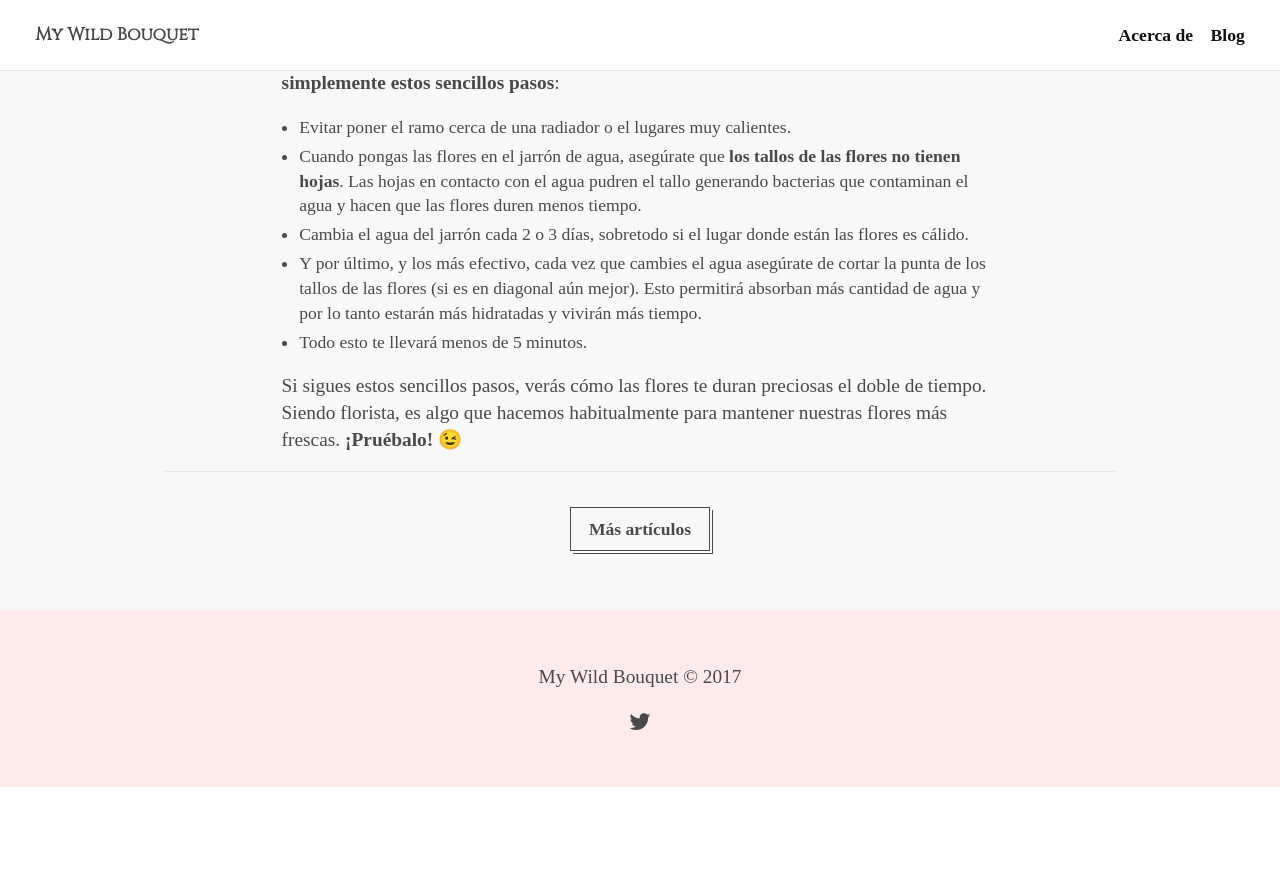
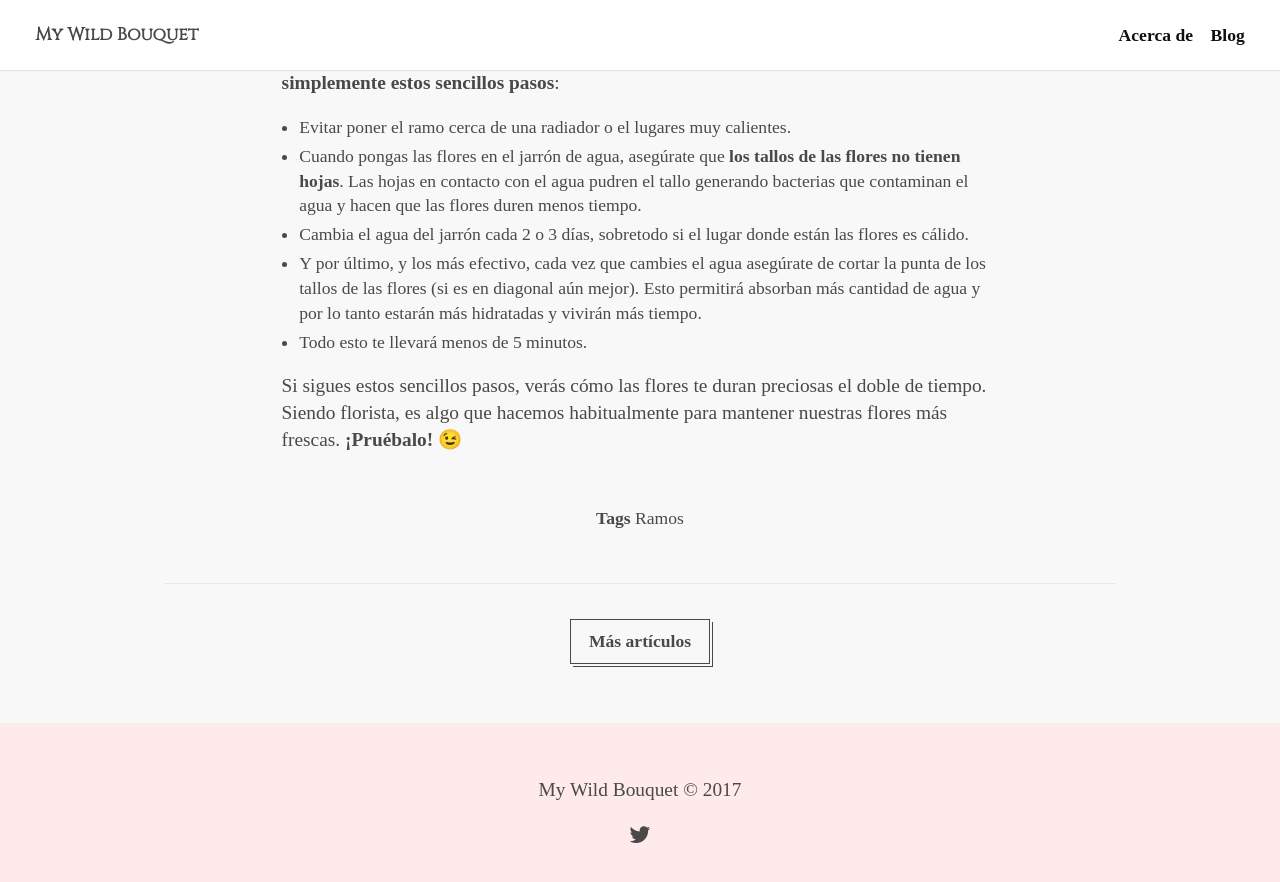
Before and after one commit to keyvanakbary/ramosilvestre.com, a Jekyll site: the page built from src/_posts/2017-11-08-como-cuidar-un-ramo-de-flores.md, in a window 1280 px wide and 900 px high, scrolled down 1247 px. Shown: the top 882 px of the window. Built offline with Jekyll 4.4.1, drawn with Linux system fonts in a browser that asks for light colours; some web fonts are replaced; before the commit the page ends 2034 px from its top, so only the background shows below that.

Commit message:
Create blog folder

```diff
--- a/_config.yml
+++ b/_config.yml
@@ -1,5 +1,7 @@
 source: src
 destination: build
+
+tag_dir: blog/tag
 
 # Site settings
 baseurl: ""
@@ -30,7 +32,7 @@ social:
 # Build settings
 exclude: ["node_modules", "gulpfile.js", "assets/js/app.js", "README.md", "Gemfile", "Gemfile.lock"]
 markdown: kramdown
-permalink: /:title
+permalink: /blog/:title
 
 # Sass
 sass:
--- a/src/_layouts/post.html
+++ b/src/_layouts/post.html
@@ -19,13 +19,13 @@ layout: default
       {% if page.tags.size > 0 %}
         <span class="post-content__tags">Tags
           {% for tag in page.tags %}
-            <a href="{{ site.baseurl }}/tag/{{ tag | downcase | slugify }}">{{ tag }}</a>{% if forloop.last == false %}, {% endif %}
+            <a href="{{ site.baseurl }}/blog/tag/{{ tag | downcase | slugify }}">{{ tag }}</a>{% if forloop.last == false %}, {% endif %}
           {% endfor %}
         </span>
       {% endif %}
 
       <div class="container-btn">
-        <a class="btn" href="/archive">
+        <a class="btn" href="/blog/">
           <div>
             <span>Más artículos</span>
             <span>Más artículos</span>
--- a/src/_posts/2017-11-08-como-cuidar-un-ramo-de-flores.md
+++ b/src/_posts/2017-11-08-como-cuidar-un-ramo-de-flores.md
@@ -1,7 +1,8 @@
 ---
 layout: post
 title: "Cómo cuidar un ramo de flores"
-categories:
+tags:
+  - Ramos
 description:
 image: /assets/images/posts/cuidar-ramo.jpg
 ---
--- a/src/archive/index.html
+++ b/src/blog/index.html
@@ -2,11 +2,11 @@
 layout: default
 title: Archivo
 description:
-permalink: /archive/
+permalink: /blog/
 ---
 <section id="blog" class="section-padding bg-grey">
   <div class="grid--double">
-    <h1 class="section-header">Archivo</h1>
+    <h1 class="section-header">Blog</h1>
     <ul class="container-triple" itemscope itemtype="http://schema.org/Blog">
       {% for post in site.posts %}
         <li class="preview" itemprop="blogPost" itemscope itemtype="http://schema.org/BlogPosting">
--- a/src/index.html
+++ b/src/index.html
@@ -47,7 +47,7 @@ layout: default
     </ul>
 
     <div class="container-btn">
-      <a class="btn" href="/archive/">
+      <a class="btn" href="/blog/">
         <div>
           <span>Más artículos</span>
           <span>Más artículos</span>
```
